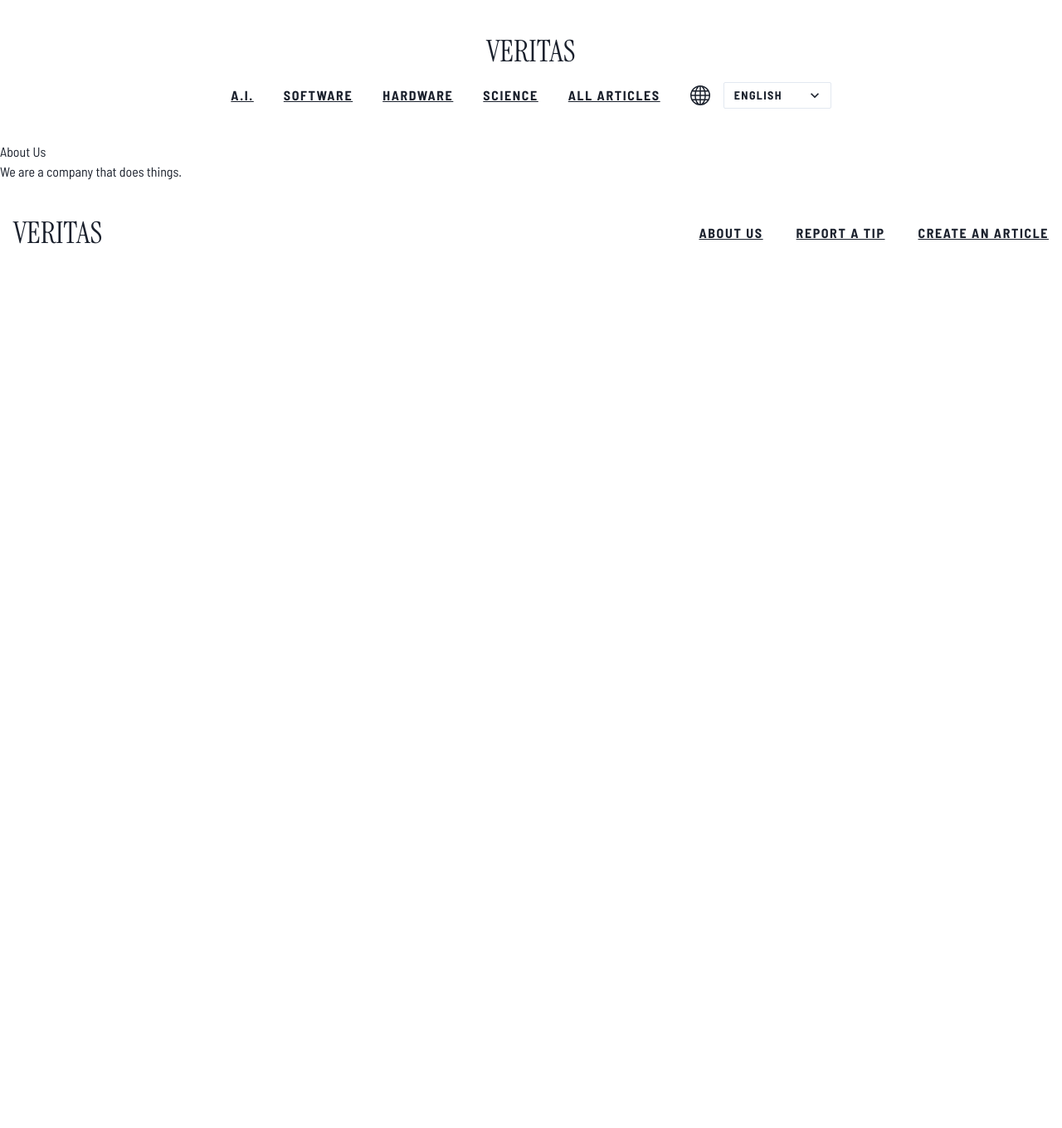
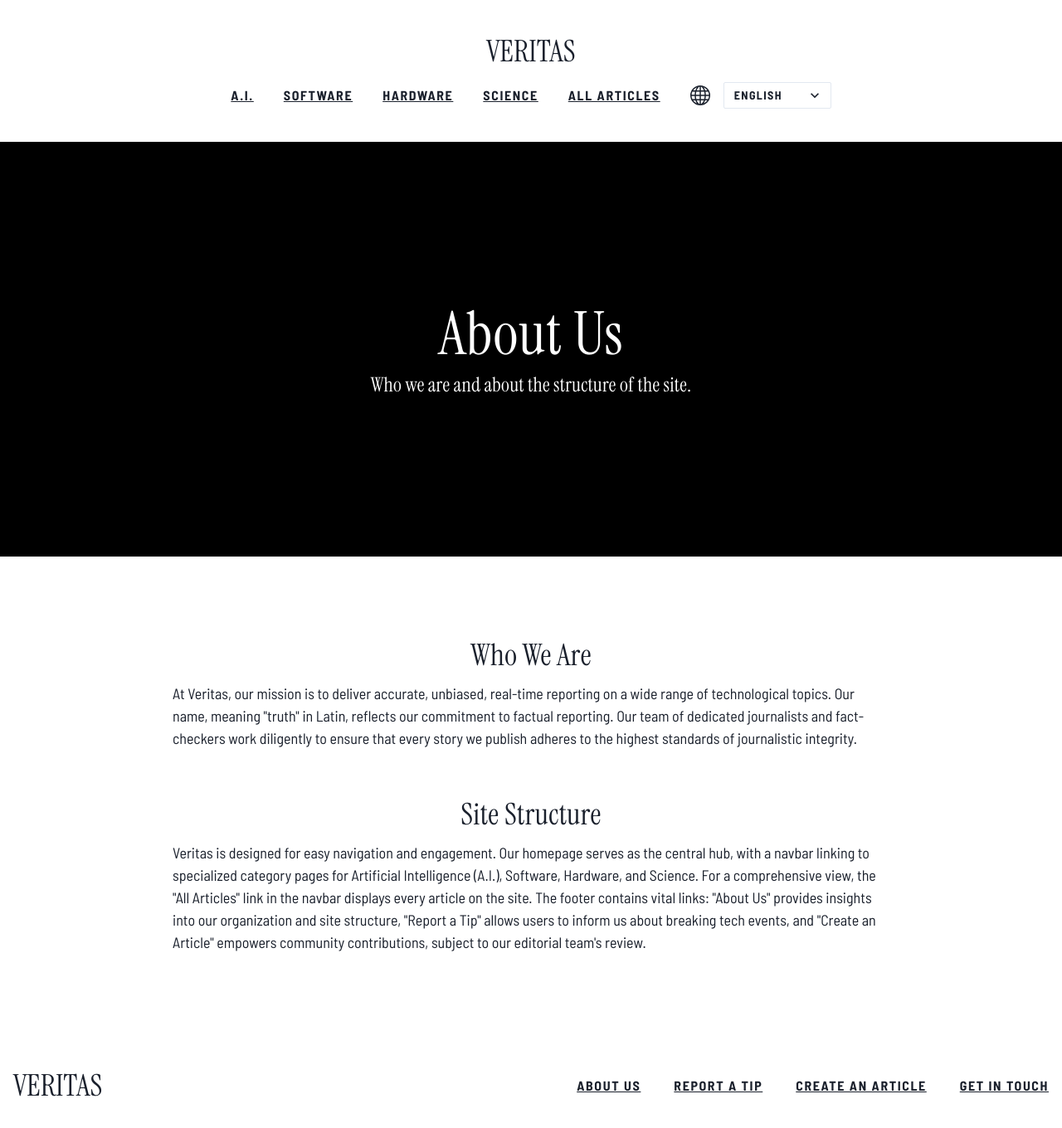
Before and after one commit to jghoshh/seg3125-proj2-v2, a React (Vite) app: page /about-us in a window 1280 px wide. Shown: the top 1360 px of the page at 83% size. Before the commit the page ends 800 px from the top, so only its background shows below. Built offline with nearby package versions, Linux system fonts and the light colour scheme.

Commit message:
added global help in the about us page and added more contextual on forms, including tooltip with icon on create an article form

```diff
--- a/public/locales/en/translation.json
+++ b/public/locales/en/translation.json
@@ -13,7 +13,8 @@
   "footer": {
     "first": "ABOUT US",
     "second": "REPORT A TIP",
-    "third": "CREATE AN ARTICLE"
+    "third": "CREATE AN ARTICLE",
+    "fourth": "GET IN TOUCH"
   },
   "article-card": {
     "by": "By",
--- a/public/locales/fr/translation.json
+++ b/public/locales/fr/translation.json
@@ -13,7 +13,8 @@
   "footer": {
     "first": "À PROPOS DE NOUS",
     "second": "SIGNALER UN CONSEIL",
-    "third": "CRÉER UN ARTICLE"
+    "third": "CRÉER UN ARTICLE",
+    "fourth": "NOUS CONTACTER"
   },
   "article-card": {
     "by": "Par",
--- a/src/App.tsx
+++ b/src/App.tsx
@@ -8,6 +8,7 @@ import Explore from './pages/Explore';
 import Report from './pages/Report';
 import Create from './pages/Create';
 import AboutUs from './pages/AboutUs';
+import GetInTouch from './pages/GetInTouch';
 
 const App = () => {
   return (
@@ -21,6 +22,7 @@ const App = () => {
           <Route path="/report" element={<Report />} />
           <Route path="/create" element={<Create />} />
           <Route path="/about-us" element={<AboutUs />} />
+          <Route path="/get-in-touch" element={<GetInTouch />} />
         </Routes>
       <Footer />
     </Router>
--- a/src/components/Footer.tsx
+++ b/src/components/Footer.tsx
@@ -16,6 +16,7 @@ const Footer = () => {
             <ChakraLink as={Link} to="/about-us" aria-label="About Us">{t('footer.first')}</ChakraLink>
             <ChakraLink as={Link} to="/report" aria-label="Report a Tip">{t('footer.second')}</ChakraLink>
             <ChakraLink as={Link} to="/create" aria-label="Create an Article">{t('footer.third')}</ChakraLink>
+            <ChakraLink as={Link} to="/get-in-touch" aria-label="Get in touch">{t('footer.fourth')}</ChakraLink>
           </Stack>
         </Stack>
       </Container>
--- a/src/pages/AboutUs.tsx
+++ b/src/pages/AboutUs.tsx
@@ -1,9 +1,34 @@
+import { Box, Container, Heading, Text, Stack } from '@chakra-ui/react';
+
 const AboutUs = () => {
   return (
-    <div>
-      <h1>About Us</h1>
-      <p>We are a company that does things.</p>
-    </div>
+    <>
+    <Box display="flex" justifyContent="center" alignItems="center" flexDir="column" bgColor="black" w="100%" h="500px" mb={12}>
+    <Heading
+      textAlign="center"
+      color="white"
+      variant="h1">
+      About Us
+    </Heading>
+    <Heading
+      color="white"
+      textAlign="center"
+      variant="h4"
+    >
+      Who we are and about the structure of the site.
+    </Heading>
+  </Box>
+  <Stack direction="column" justifyContent="center" alignItems="center" height="60vh" mb={12}>
+    <Container maxW="4xl" mb={12} centerContent>
+      <Heading mb={3}>Who We Are</Heading>
+      <Text fontSize="lg">At Veritas, our mission is to deliver accurate, unbiased, real-time reporting on a wide range of technological topics. Our name, meaning "truth" in Latin, reflects our commitment to factual reporting. Our team of dedicated journalists and fact-checkers work diligently to ensure that every story we publish adheres to the highest standards of journalistic integrity. </Text>
+    </Container>
+    <Container maxW="4xl" centerContent>
+      <Heading mb={3}>Site Structure</Heading>
+      <Text fontSize="lg">Veritas is designed for easy navigation and engagement. Our homepage serves as the central hub, with a navbar linking to specialized category pages for Artificial Intelligence (A.I.), Software, Hardware, and Science. For a comprehensive view, the "All Articles" link in the navbar displays every article on the site. The footer contains vital links: "About Us" provides insights into our organization and site structure, "Report a Tip" allows users to inform us about breaking tech events, and "Create an Article" empowers community contributions, subject to our editorial team's review.</Text>
+    </Container>
+  </Stack>
+  </>
   );
 }
 
--- a/src/pages/Create.tsx
+++ b/src/pages/Create.tsx
@@ -1,5 +1,6 @@
 import { useRef } from 'react';
-import { Box, FormControl, FormLabel, Input, Select, Textarea, Button, Text, Heading, useToast } from '@chakra-ui/react';
+import { Box, FormControl, FormLabel, Input, Select, Textarea, Button, Text, Heading, HStack, Tooltip, useToast } from '@chakra-ui/react';
+import { InfoCircle } from 'react-bootstrap-icons';
 
 const Create = () => {
   const inputFileRef = useRef<HTMLInputElement>(null);
@@ -27,20 +28,25 @@ const Create = () => {
       <Box width={["100%", "100%", "3xl"]} m={5} p={7} borderWidth="1px" borderRadius="lg" boxShadow="2xl">
         <form onSubmit={handleSubmit}>
           <FormControl isRequired mb={4}>
-            <FormLabel htmlFor="title">Title</FormLabel>
+            <FormLabel htmlFor="title">Your Article Title</FormLabel>
             <Input id="title" name="title" placeholder="Write your article title here..." />
           </FormControl>
           <FormControl mb={4}>
-            <FormLabel htmlFor="imageUpload">Article Image</FormLabel>
-            <Input ref={inputFileRef} id="imageUpload" name="imageUpload" type="file" hidden />
+            <FormLabel htmlFor="imageUpload">Your Article Image</FormLabel>
+            <Input ref={inputFileRef} id="imageUpload" name="imageUpload" type="file" accept="image/*" hidden />
             <Box display="flex" justifyContent="flex-start" alignItems="center" border="1px" borderRadius="5px" p={2} borderColor="blackAlpha.200">
               <Button onClick={handleClick} mr={2} size="sm">Browse...</Button>
               <Text color="blackAlpha.500">Choose your image</Text>
             </Box>
           </FormControl>
           <FormControl isRequired mb={4}>
-            <FormLabel htmlFor="tags">Tags</FormLabel>
-            <Select id="tags" name="tags" placeholder="Select tag">
+          <HStack alignItems="center" spacing={0} mb={2}>
+            <FormLabel htmlFor="tags" m={0} mr={2}>Your Article Tags</FormLabel>
+            <Tooltip label="Tags represent the categories that your article relates to and they help others discover your content" fontSize="md" placement="right" bg="black" hasArrow>
+                <InfoCircle size={14} color="black" style={{ cursor: 'pointer' }} />
+            </Tooltip>
+          </HStack>
+            <Select id="tags" name="tags" placeholder="Select Tags">
               <option value="A.I.">A.I.</option>
               <option value="software">Software</option>
               <option value="hardware">Hardware</option>
@@ -48,7 +54,7 @@ const Create = () => {
             </Select>
           </FormControl>
           <FormControl isRequired mb={4}>
-            <FormLabel htmlFor="content">Content</FormLabel>
+            <FormLabel htmlFor="content">Your Article Content</FormLabel>
             <Textarea
               id="content"
               name="content"
--- /dev/null
+++ b/src/pages/GetInTouch.tsx
@@ -0,0 +1,17 @@
+import { Heading, Link, Stack } from '@chakra-ui/react';
+
+const GetInTouch = () => {
+  return (
+    <Stack justifyContent="center" alignItems="center" p={5} height="75vh">
+      <Heading variant="h1" mb={4}>Get in Touch</Heading>
+      <Heading variant="h3">
+        Send us an email at:
+        <Link href="mailto:hello@veritas.com" isExternal ml={1} sx={{letterSpacing: "0em"}}>
+          hello@veritas.com
+        </Link>
+      </Heading>
+    </Stack>
+  );
+};
+
+export default GetInTouch;
--- a/src/pages/Report.tsx
+++ b/src/pages/Report.tsx
@@ -67,7 +67,7 @@ const Report = () => {
         <form onSubmit={handleSubmit}>
           <FormControl isRequired mb={4}>
             <FormLabel htmlFor="eventName">Event Name</FormLabel>
-            <Input id="eventName" name="eventName" value={eventData.eventName} onChange={handleChange} />
+            <Input id="eventName" name="eventName" value={eventData.eventName} onChange={handleChange} placeholder="Write the name of the event that took place..."/>
           </FormControl>
           <FormControl isRequired mb={4}>
             <FormLabel htmlFor="eventDate">Event Date</FormLabel>
@@ -75,7 +75,7 @@ const Report = () => {
           </FormControl>
           <FormControl isRequired mb={4}>
             <FormLabel htmlFor="eventLocation">Event Location</FormLabel>
-            <Input id="eventLocation" name="eventLocation" value={eventData.eventLocation} onChange={handleChange} />
+            <Input id="eventLocation" name="eventLocation" value={eventData.eventLocation} onChange={handleChange} placeholder="Write about where this event is going to take place..."/>
           </FormControl>
           <FormControl isRequired mb={4}>
             <FormLabel htmlFor="eventType">Event Type</FormLabel>
@@ -88,8 +88,8 @@ const Report = () => {
             </Select>
           </FormControl>
           <FormControl mb={4}>
-            <FormLabel htmlFor="description">Description</FormLabel>
-            <Textarea id="description" name="description" value={eventData.description} onChange={handleChange} />
+            <FormLabel htmlFor="description">Event Description</FormLabel>
+            <Textarea id="description" name="description" value={eventData.description} onChange={handleChange} rows={10} placeholder="Describe the event that will take place. For example, for a Tech Keynote, describe to the best of your knowledge, what products/topics will be covered and who will be there..." />
           </FormControl>
           <Box display="flex" justifyContent="flex-end" mb={4} >
             <Button type="submit">Submit Tip</Button>
```
